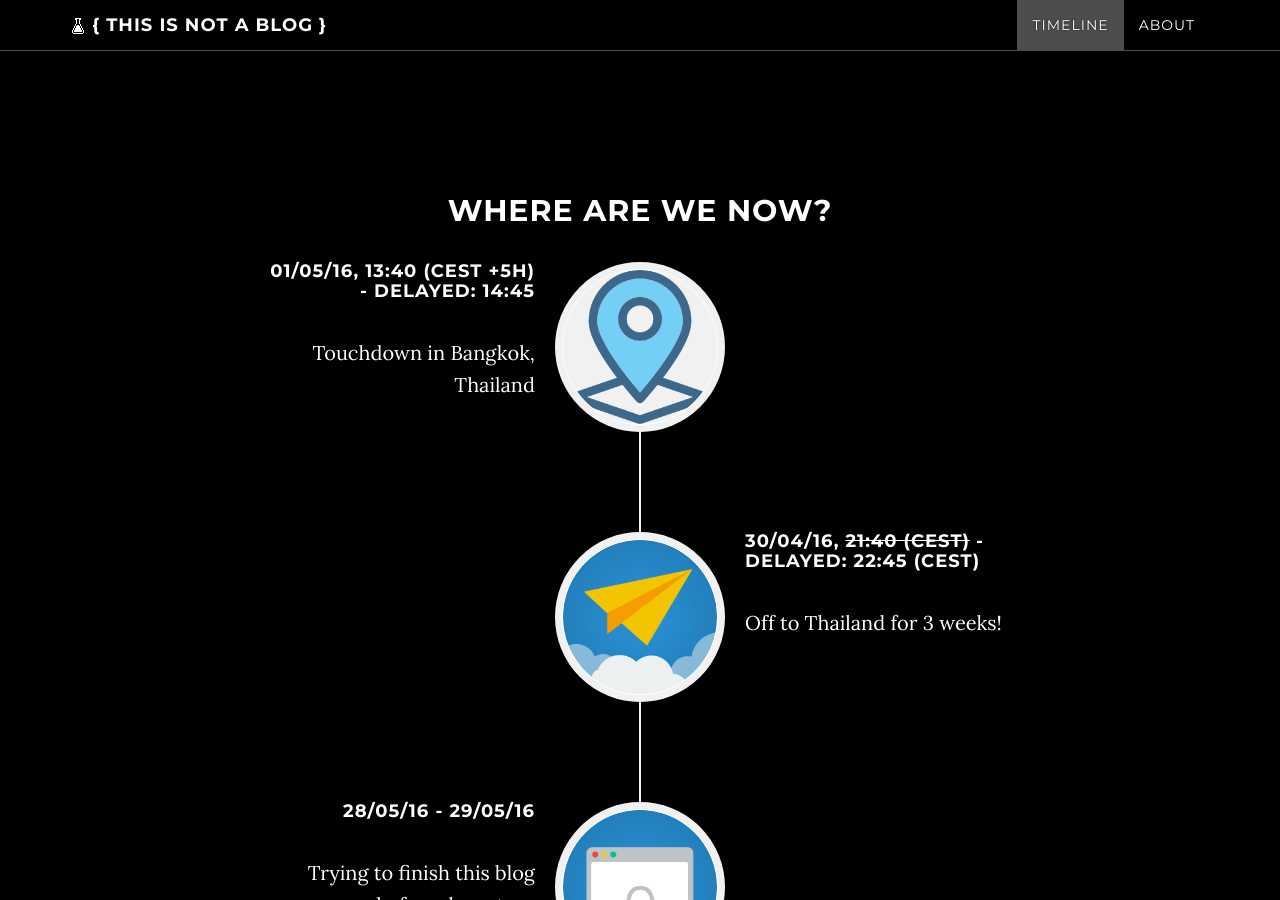
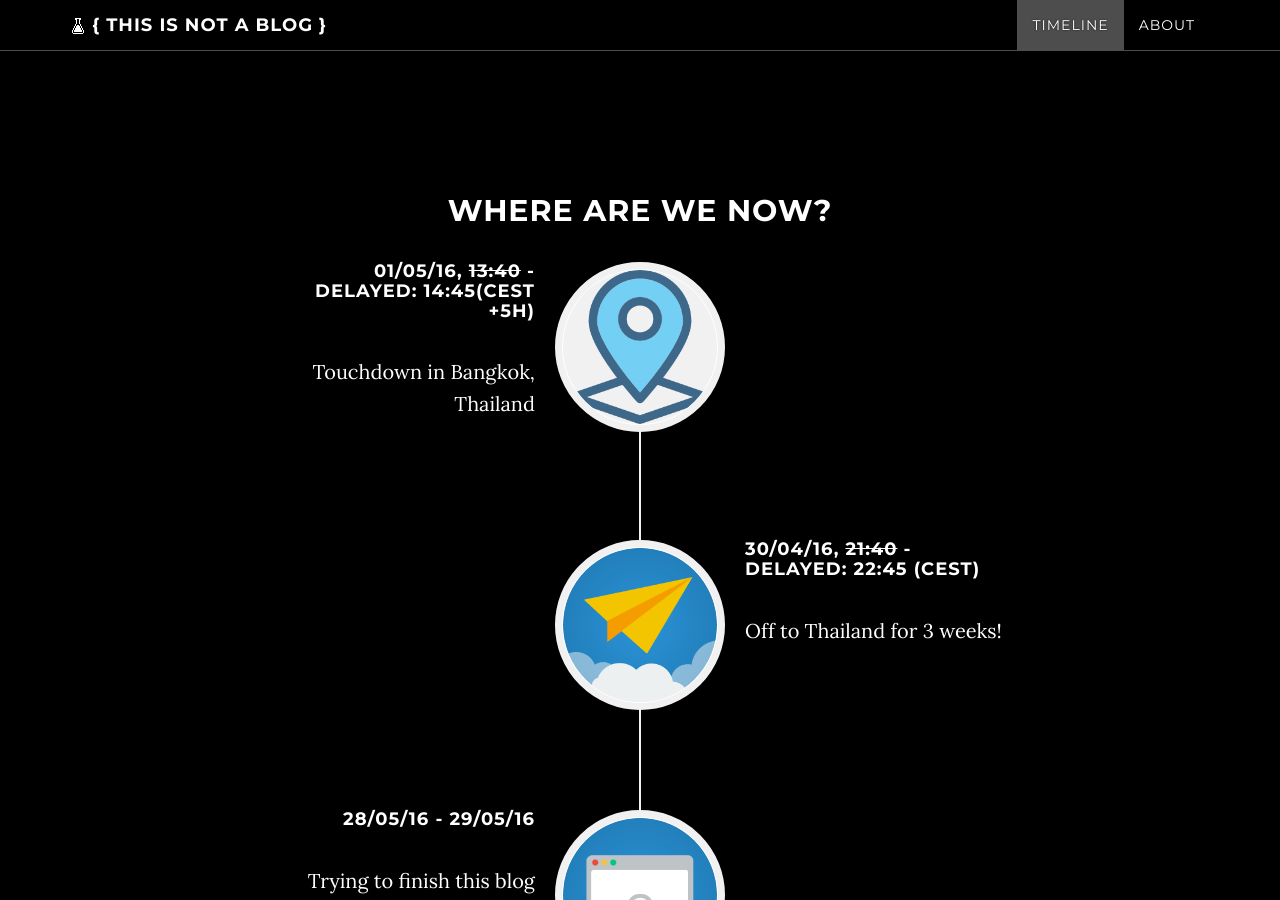
Before and after one commit to racheltah/racheltah.github.io, a Jekyll site: the page built from index.html, in a window 1280 px wide and 900 px high, scrolled down 956 px. Built offline with Jekyll 4.4.1, drawn with Linux system fonts in a browser that asks for light colours; nearby versions of some CDN libraries; comment, search, counter and statistics services are not loaded.

Commit message:
Update _config.yml

```diff
--- a/_config.yml
+++ b/_config.yml
@@ -110,10 +110,10 @@ syntax-highlight: True
 
 events:
   - image: "/img/timeline/location.png"
-    date: "01/05/16, 13:40 (CEST +5h) - delayed: 14:45"
+    date: "01/05/16, <s>13:40</s> - delayed: 14:45(CEST +5h)"
     description: "Touchdown in Bangkok, Thailand"
   - image: "/img/timeline/paper-plane.png"
-    date: "30/04/16, <s>21:40 (CEST)</s> - delayed: 22:45 (CEST)"
+    date: "30/04/16, <s>21:40</s> - delayed: 22:45 (CEST)"
     description: "Off to Thailand for 3 weeks!"
   - image: "/img/timeline/website-lock.png"
     date: "28/05/16 - 29/05/16"
```
